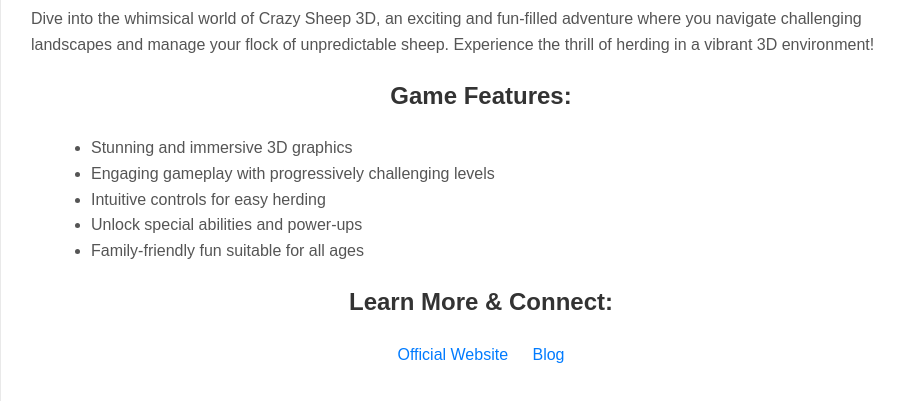
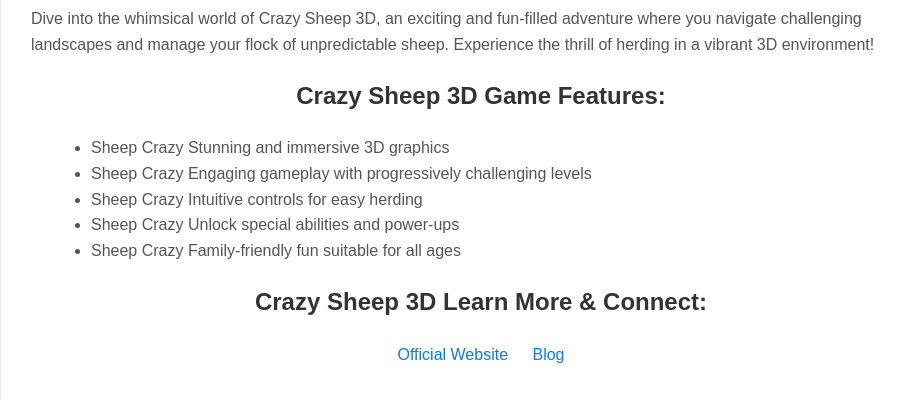
Before and after one commit to CrazySheep3D/CrazySheep3D.github.io, a plain HTML site: page index.html in a window 1280 px wide. Shown: the part 627-1028 px from the top of the page, without its empty margins (159-1072 px from the left). Drawn offline with Linux system fonts and the light colour scheme.

Commit message:
Update index.html

```diff
--- a/index.html
+++ b/index.html
@@ -3,9 +3,9 @@
   <head>
     <meta charset="UTF-8" />
     <meta name="viewport" content="width=device-width, initial-scale=1.0" />
-    <title>Play Crazy Sheep 3D - Fun Online Herding Game</title>
+    <title>Play Crazy Sheep 3D - Fun Online Herding Game-Sheep Crazy</title>
     <meta name="description" content="Play Crazy Sheep 3D online! Herd your flock through challenging 3D landscapes in this fun and engaging web game. Learn more and play now.">
-    <meta name="keywords" content="Crazy Sheep 3D, online game, herding game, 3D game, web game, fun game, sheep game, play online">
+    <meta name="keywords" content="Crazy Sheep 3D,Sheep Crazy online game, herding game, 3D game, web game, fun game, sheep game, play online">
     <!-- <link rel="icon" href="favicon.ico" type="image/x-icon"> -->
     <style>
       body {
@@ -87,16 +87,16 @@
           Dive into the whimsical world of Crazy Sheep 3D, an exciting and fun-filled adventure where you navigate challenging landscapes and manage your flock of unpredictable sheep. Experience the thrill of herding in a vibrant 3D environment!
         </p>
 
-        <h2>Game Features:</h2>
+        <h2>Crazy Sheep 3D Game Features:</h2>
         <ul>
-          <li>Stunning and immersive 3D graphics</li>
-          <li>Engaging gameplay with progressively challenging levels</li>
-          <li>Intuitive controls for easy herding</li>
-          <li>Unlock special abilities and power-ups</li>
-          <li>Family-friendly fun suitable for all ages</li>
+          <li>Sheep Crazy Stunning and immersive 3D graphics</li>
+          <li>Sheep Crazy Engaging gameplay with progressively challenging levels</li>
+          <li>Sheep Crazy Intuitive controls for easy herding</li>
+          <li>Sheep Crazy Unlock special abilities and power-ups</li>
+          <li>Sheep Crazy Family-friendly fun suitable for all ages</li>
         </ul>
 
-        <h2>Learn More & Connect:</h2>
+        <h2>Crazy Sheep 3D Learn More & Connect:</h2>
         <div class="links">
           <a href="https://escape-road-online.com/Crazy-Sheep-3D">Official Website</a>
           <a href="https://escape-road-online.com/blog">Blog</a>
```
